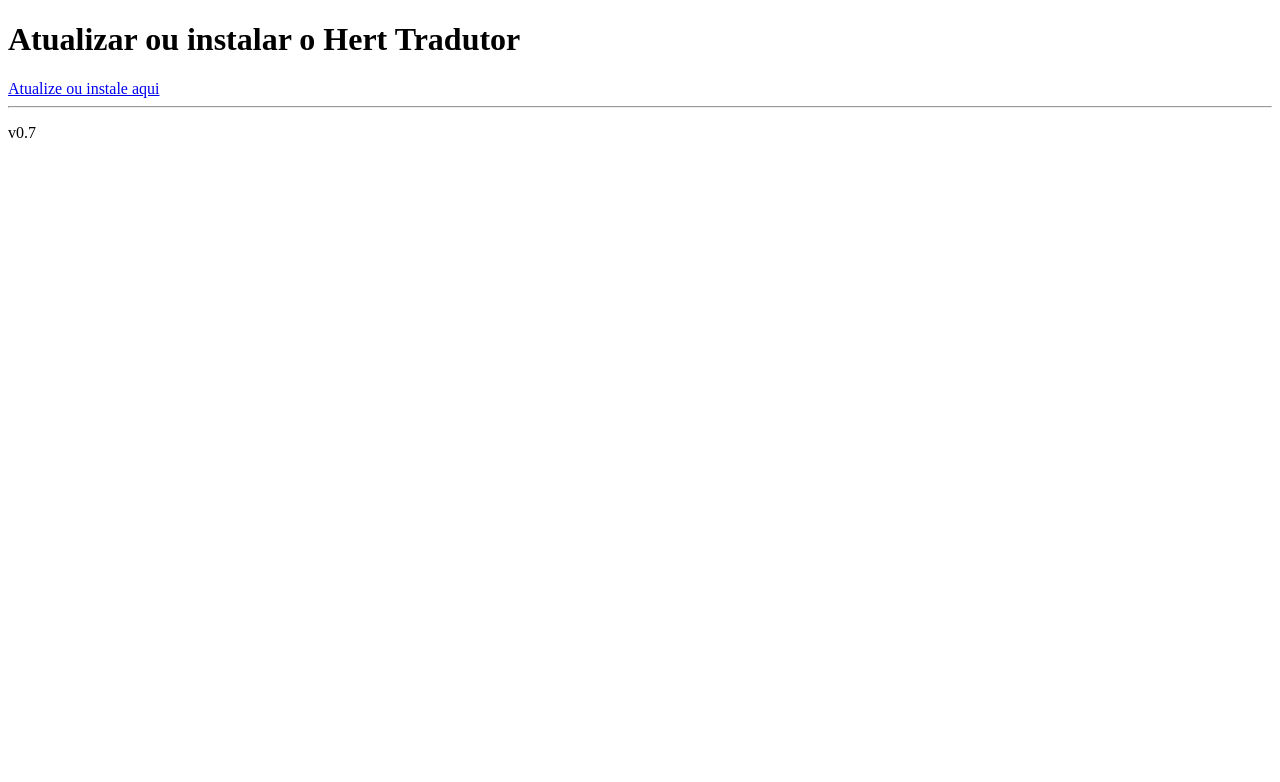
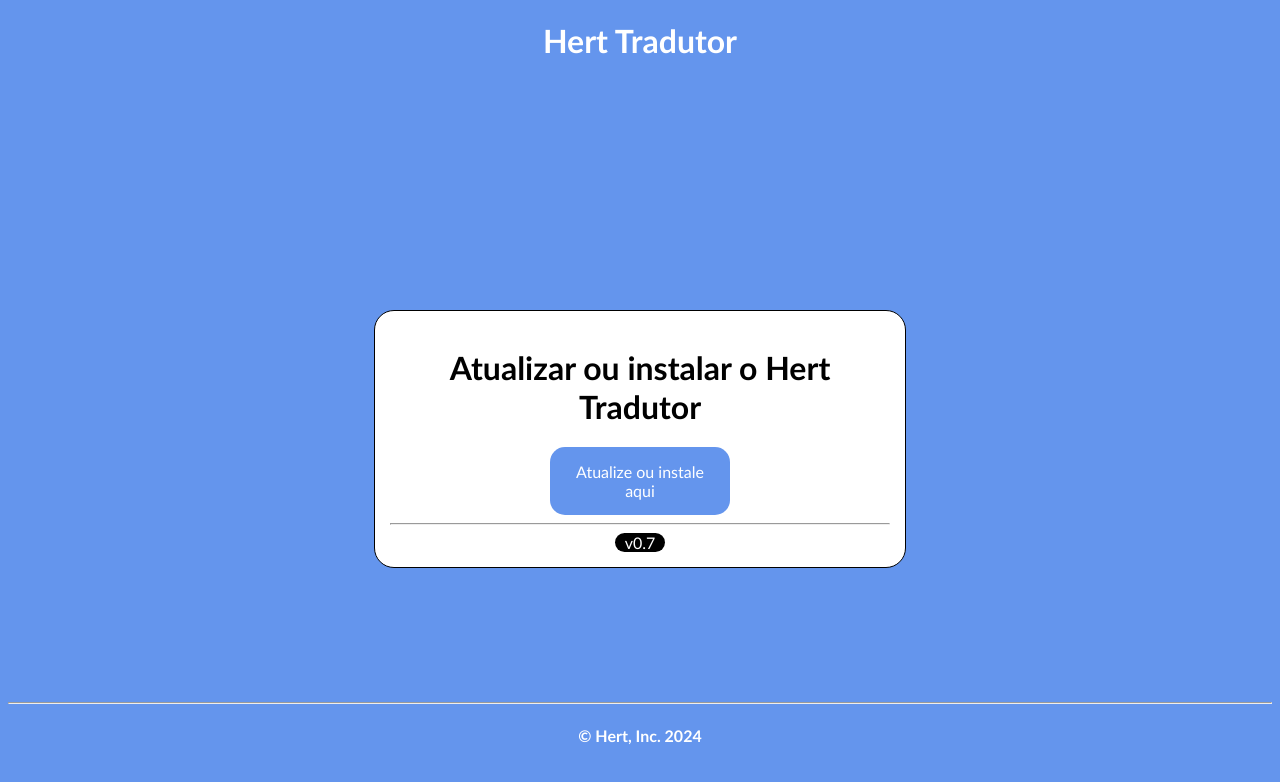
Before and after one commit to jp222343/hertradutorupdate, a plain HTML site: page index.html in a window 1280 px wide. Drawn offline with Linux system fonts and the light colour scheme.

Commit message:
new look

```diff
--- a/index.html
+++ b/index.html
@@ -3,12 +3,75 @@
 <head>
     <meta charset="UTF-8">
     <meta name="viewport" content="width=device-width, initial-scale=1.0">
-    <title>Atualizar ou instalar</title>
+    <title>Hert Tradutor</title>
 </head>
+    <style>
+        body{
+            background-color: cornflowerblue;
+        }
+        .title{
+            color: white;
+            font-family: 'Gill Sans', 'Gill Sans MT', Calibri, 'Trebuchet MS', sans-serif;
+            text-align: center;
+        }
+        .box h1, a, p{
+            font-family: 'Gill Sans', 'Gill Sans MT', Calibri, 'Trebuchet MS', sans-serif;
+            text-align: center;
+            display: block;
+        }
+        .box{
+            border: 1px solid black;
+            border-radius: 20px;
+            display: block;
+            margin: 0 auto;
+            width: 500px;
+            background-color: white;
+            margin-top: 250px;
+            padding: 15px;
+        }
+        .box a{
+            background-color: cornflowerblue;
+            text-decoration: none;
+            color: white;
+            border-radius: 15px;
+            width: 150px;
+            padding: 15px;
+            display: block;
+            margin: 0 auto;
+        }
+        .box a:hover{
+            transform: scale(1.1);
+            border: 1px solid #ddd;
+            background-color: #3c64eb;
+        }
+        .versao{
+            background-color: black;
+            color: white;
+            width: 50px;
+            border-radius: 15px;
+            display: block;
+            margin: 0 auto;
+        }
+        .foot h4{
+            color: white;
+            font-family: 'Gill Sans', 'Gill Sans MT', Calibri, 'Trebuchet MS', sans-serif;
+            text-align: center;
+        }
+    </style>
 <body>
-    <h1>Atualizar ou instalar o Hert Tradutor</h1>
-    <a href="https://drive.google.com/uc?export=download&id=1_4lAF3muxZPiN2N6G02pLcBDGxL0RoTT" download="">Atualize ou instale aqui</a>
-    <hr>
-    <p>v0.7</p>
+    <div class="container">
+        <h1 class="title">Hert Tradutor</h1>
+        <div class="box">
+            <h1>Atualizar ou instalar o Hert Tradutor</h1>
+            <a href="https://drive.google.com/uc?export=download&id=1_4lAF3muxZPiN2N6G02pLcBDGxL0RoTT" download="">Atualize ou instale aqui</a>
+        <hr>
+        <p class="versao">v0.7</p>
+        </div>
+        <br><br><br><br><br><br><br>
+        <hr>
+        <footer class="foot">
+            <h4>© Hert, Inc. 2024</h4>
+        </footer>
+    </div>
 </body>
 </html>
```
